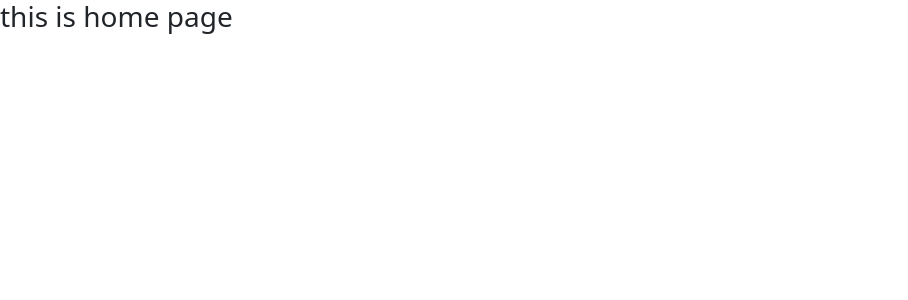
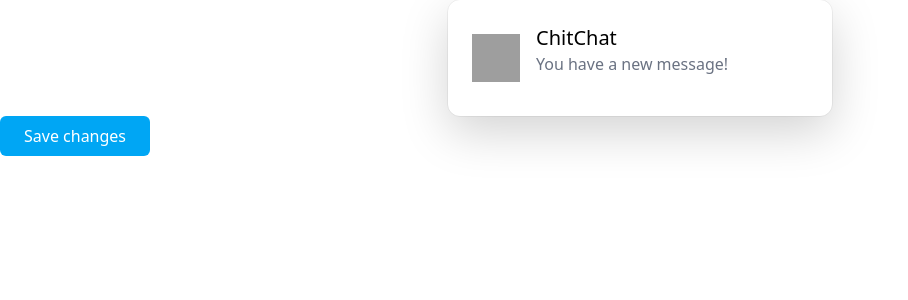
Before and after one commit to varun4747/nextJs-practice, a Next.js app in the folder my-app/: page / in a window 1280 px wide. Shown: the top 300 px of the page, without its empty margins (0-908 px from the left). Built offline with nearby package versions, Linux system fonts and the light colour scheme; grey boxes are pictures that could not be loaded.

Commit message:
worked on tailwind css

```diff
--- a/my-app/app/globals.css
+++ b/my-app/app/globals.css
@@ -0,0 +1 @@
+@import "tailwindcss";
--- a/my-app/app/page.tsx
+++ b/my-app/app/page.tsx
@@ -1,7 +1,31 @@
-export default function(){
-  return(
-    <div>
-      <h3>this is home page</h3>
+export default function Card() {
+  return (
+    <>
+    <div className="mx-auto flex max-w-sm items-center gap-x-4 rounded-xl bg-MidnightBlueGray p-6 shadow-lg outline outline-black/5 dark:bg-slate-800 dark:shadow-none dark:-outline-offset-1 dark:outline-white/10">
+
+      <img
+        className="size-12 shrink-0"
+        src="/img/logo.svg"
+        alt="ChitChat Logo"
+      />
+
+      <div>
+        <div className="text-xl font-medium text-black dark:text-white">
+          ChitChat
+        </div>
+
+        <p className="text-gray-500 dark:text-gray-400">
+          You have a new message!
+        </p>
+      </div>
+
+
     </div>
+    <button className="bg-sky-500 hover:bg-sky-700 text-white px-4 py-2 rounded">
+  Save changes
+</button>
+
+    </>
+
   );
 }
```
